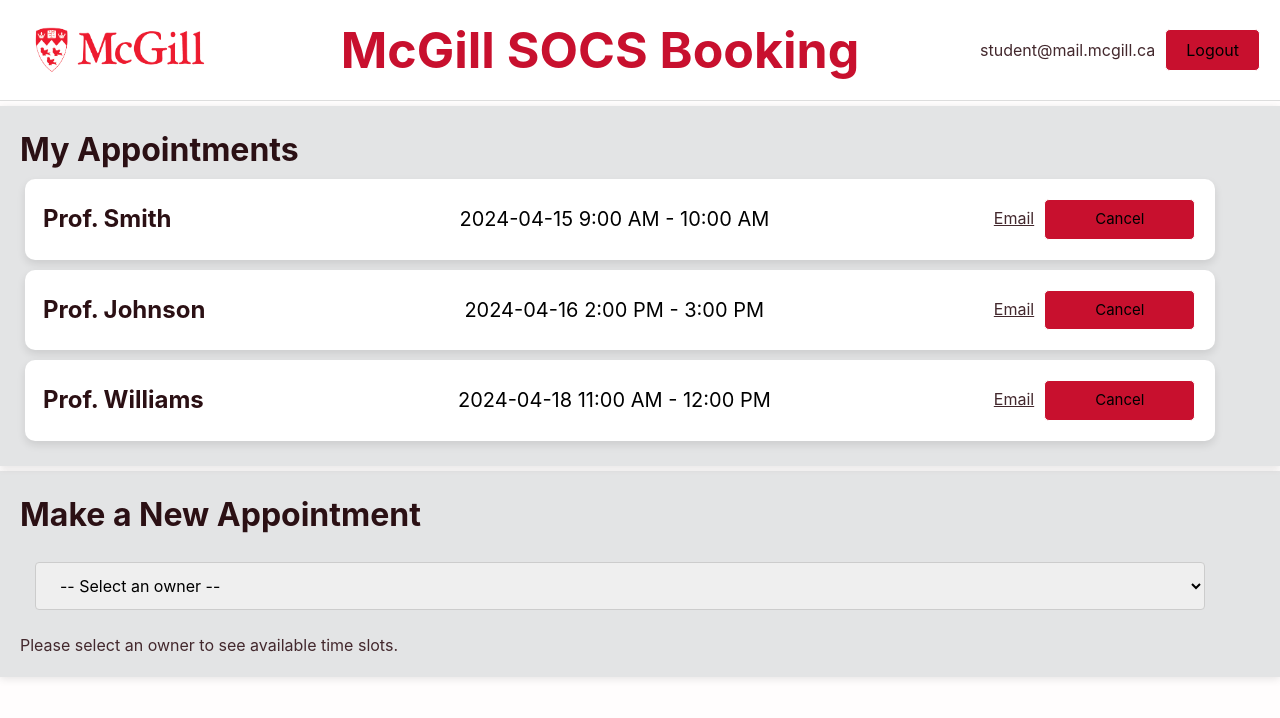
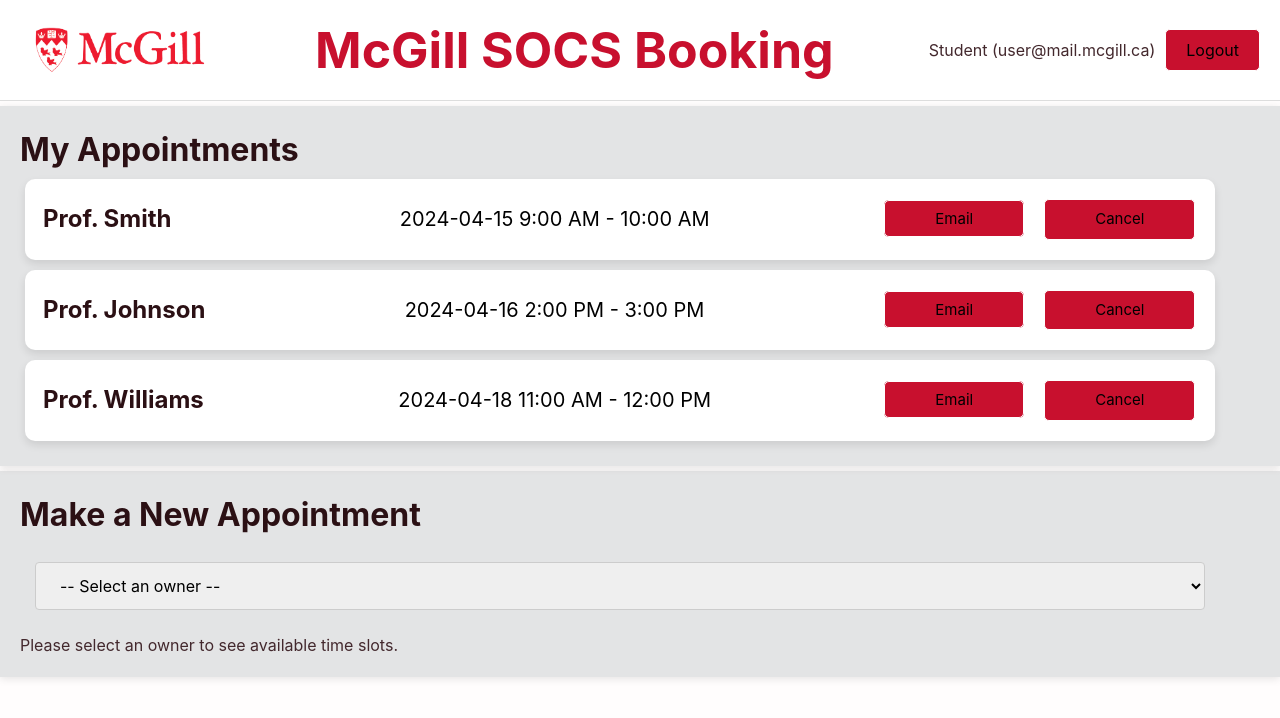
Before and after one commit to YR701/booking-app, a React (Vite) app in the folder fe/: page / in a window 1280 px wide. Both pictures are taken after a click on the button "User Dashboard". Shown: the top 718 px of the page. Built offline with nearby package versions, Linux system fonts and the light colour scheme.

Commit message:
user login redirection adn dashboard info present

```diff
--- a/fe/src/App.jsx
+++ b/fe/src/App.jsx
@@ -297,9 +297,16 @@
   if (loading) {
     return <main className="page"><p>Loading...</p></main>;
   }
+  //tepmorary redirect button to dashboard for testing
+  if (showDashboard) {
+    return <Dashboard handleLogout={logout} user={user}/>;
+  }
 
-  if (showDashboard) {
-    return <Dashboard handleLogout={logout} />;
+  //go to dashboard when user logged in
+  if (user) {
+    if (user.role === 'student') {
+      return <Dashboard handleLogout={logout} user={user}/>;
+    }
   }
 
   return (
@@ -328,7 +335,6 @@
       {inviteOwnerId && <p className="notice">Invitation link mode is active.</p>}
       {message && <p className="notice success">{message}</p>}
       {error && <p className="notice error">{error}</p>}
-
       {!user ? (
         <section className="grid two">
           <form className="card form" onSubmit={register}>
--- a/fe/src/components/UserDashboardTopnav.jsx
+++ b/fe/src/components/UserDashboardTopnav.jsx
@@ -2,13 +2,13 @@
 import './UserDashboardTopnav.css';
 import mcgillLogo from '../assets/mcgill_logo.png';
 
-function UserDashboardTopnav({ userEmail, onLogout, onBackHome }) {
+function UserDashboardTopnav({ userEmail, userName, onLogout }) {
   return (
     <div className="topnav">
       <img src={mcgillLogo} alt="McGill Logo" />
       <h2>McGill SOCS Booking</h2>
       <div className="topnav-actions">
-        <span>{userEmail || 'user@mail.mcgill.ca'}</span>
+        <span>{userName} ({userEmail})</span>
         <button className="logout-button" onClick={onLogout}>Logout</button>
       </div>
     </div>
--- a/fe/src/pages/UserDashboard.css
+++ b/fe/src/pages/UserDashboard.css
@@ -37,7 +37,7 @@
     text-align: left;
 }
 
-.appointment-info button{
+.appointment-info button, a{
     background-color: var(--accent);
     border: 1px solid #ffffff;
     color: #000000;
@@ -47,6 +47,7 @@
     margin: 10px;
     text-align: center;
     font-size: 15px;
+    text-decoration: none
 }
 
 .appointment-info button:hover {
--- a/fe/src/pages/UserDashboard.jsx
+++ b/fe/src/pages/UserDashboard.jsx
@@ -4,7 +4,7 @@
 //import UserCalendar from '../components/UserCalendar';
 import { useState } from 'react';
 
-function Dashboard({handleLogout}) {
+function Dashboard({handleLogout, user}) {
   //UserCalendar back to dashboard function
   const [showCalendar, setShowCalendar] = useState(false);
 
@@ -108,7 +108,8 @@
   return (
     <div>
       <UserDashboardTopnav
-        userEmail="student@mail.mcgill.ca"
+        userEmail={user?.email || 'user@mail.mcgill.ca'}
+        userName={user?.name || 'Student'}
         onLogout={handleLogout}
       />
       <div className="appointment">
```
Also changed, not shown: fe/src/pages/OwnerDashboard.jsx (added).
